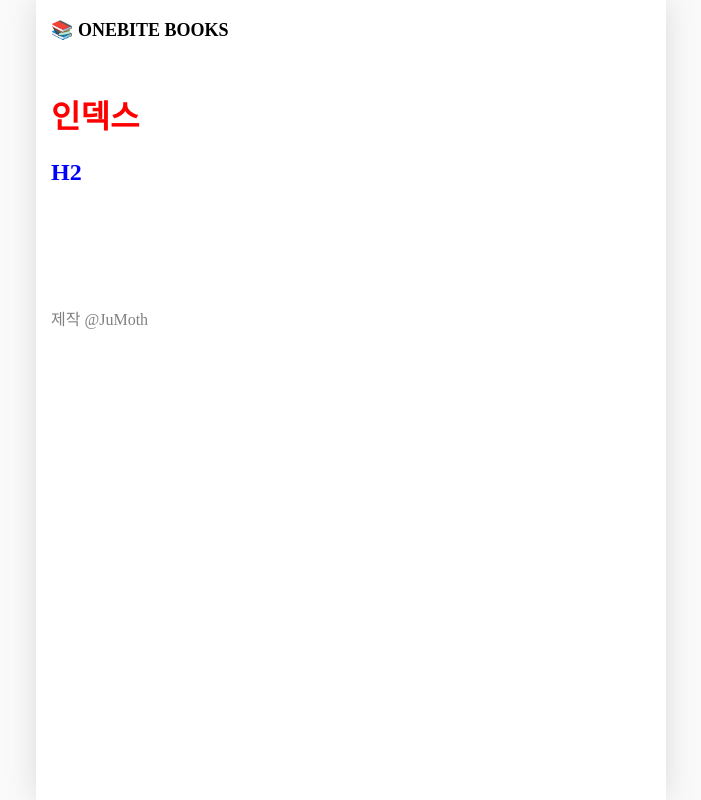
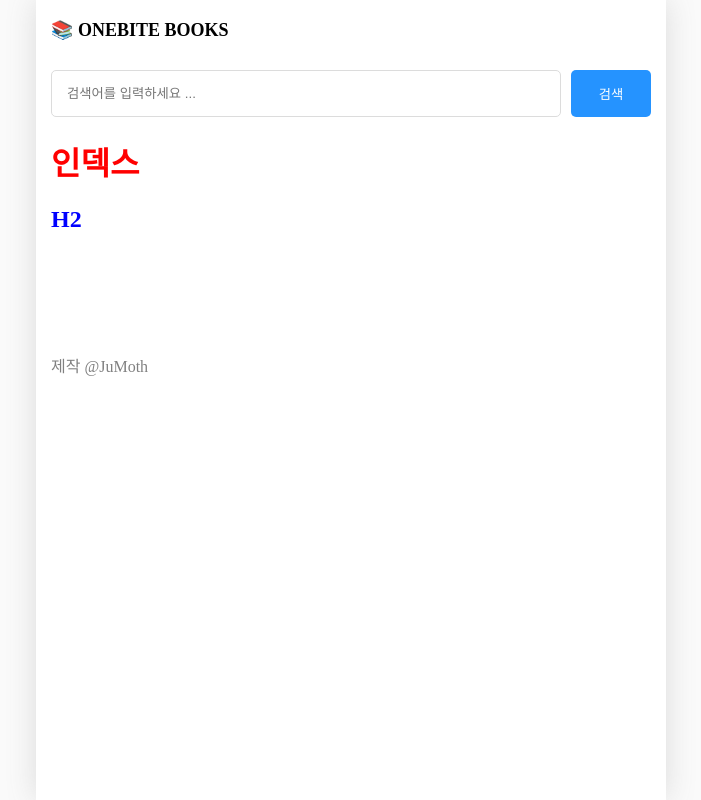
Before and after one commit to JuMoth/onebite-pageRouter, a Next.js app: page / in a window 1280 px wide. Shown: the whole page, without its empty margins (289-990 px from the left). Built offline with nearby package versions, Linux system fonts and the light colour scheme.

Commit message:
feat: Layout Setting for Each Page

```diff
--- /dev/null
+++ b/src/components/searchable-layout.module.css
@@ -0,0 +1,21 @@
+.searchbar_container {
+    display: flex;
+    gap: 10px;
+    margin-bottom: 20px;
+}
+
+.searchbar_container>input {
+    flex: 1;
+    padding: 15px;
+    border-radius: 5px;
+    border: 1px solid rgb(220, 220, 220);
+}
+
+.searchbar_container>button {
+    width: 80px;
+    border-radius: 5px;
+    border: none;
+    background-color: rgb(37, 147, 255);
+    color: white;
+    cursor: pointer;
+}
--- /dev/null
+++ b/src/components/searchable-layout.tsx
@@ -0,0 +1,48 @@
+import { ReactNode, useEffect, useState } from "react";
+import style from "@/components/searchable-layout.module.css";
+import { useRouter } from "next/router";
+
+export default function SearchableLayout({
+  children,
+}: {
+  children: ReactNode;
+}) {
+  const router = useRouter();
+  const [search, setSearch] = useState("");
+
+  const q = router.query.q as string;
+
+  useEffect(() => {
+    setSearch(q || "");
+  }, [q]);
+
+  const onChangeSearch = (e: React.ChangeEvent<HTMLInputElement>) => {
+    setSearch(e.target.value);
+  };
+
+  const onSubmit = () => {
+    if (!search || q === search) return;
+    router.push(`/search?q=${search}`);
+  };
+
+  const onKeyDown = (e: React.KeyboardEvent<HTMLInputElement>) => {
+    if (e.key === "Enter") {
+      onSubmit();
+    }
+  };
+
+  return (
+    <div>
+      <div className={style.searchbar_container}>
+        <input
+          value={search}
+          onKeyDown={onKeyDown}
+          onChange={onChangeSearch}
+          placeholder="검색어를 입력하세요 ..."
+        />
+        <button onClick={onSubmit}>검색</button>
+      </div>
+      {children}
+    </div>
+  );
+}
--- a/src/pages/_app.tsx
+++ b/src/pages/_app.tsx
@@ -1,13 +1,20 @@
 import GlobalLayout from "@/components/global-layout";
 import "@/styles/globals.css";
+import { NextPage } from "next";
 import type { AppProps } from "next/app";
+import { ReactNode } from "react";
 
-export default function App({ Component, pageProps }: AppProps) {
-  return (
-    <div>
-      <GlobalLayout>
-        <Component {...pageProps} />
-      </GlobalLayout>
-    </div>
-  );
+type NextPageWithLayout = NextPage & {
+  getLayout: (page: ReactNode) => ReactNode;
+};
+
+export default function App({
+  Component,
+  pageProps,
+}: AppProps & {
+  Component: NextPageWithLayout;
+}) {
+  const getLayout = Component.getLayout ?? ((page: ReactNode) => page);
+
+  return <GlobalLayout>{getLayout(<Component {...pageProps} />)}</GlobalLayout>;
 }
--- a/src/pages/index.tsx
+++ b/src/pages/index.tsx
@@ -1,5 +1,7 @@
 // CSS Module
+import SearchableLayout from "@/components/searchable-layout";
 import style from "./index.module.css";
+import { ReactNode } from "react";
 
 export default function Home() {
   return (
@@ -9,3 +11,7 @@
     </>
   );
 }
+
+Home.getLayout = (page: ReactNode) => {
+  return <SearchableLayout>{page}</SearchableLayout>;
+};
--- a/src/pages/search/index.tsx
+++ b/src/pages/search/index.tsx
@@ -1,4 +1,6 @@
+import SearchableLayout from "@/components/searchable-layout";
 import { useRouter } from "next/router";
+import { ReactNode } from "react";
 
 export default function Page() {
   const router = useRouter();
@@ -7,3 +9,7 @@
 
   return <h1>Search {q}</h1>;
 }
+
+Page.getLayout = (page: ReactNode) => {
+  return <SearchableLayout>{page}</SearchableLayout>;
+};
```
